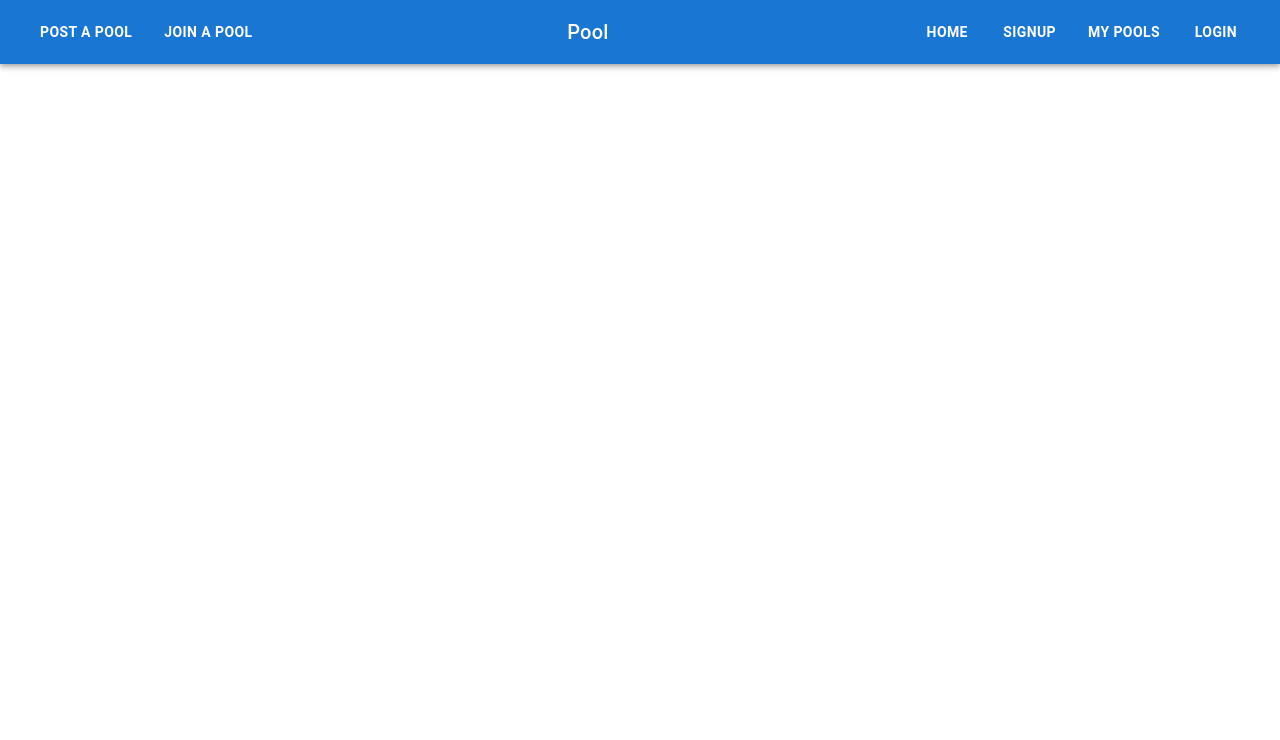
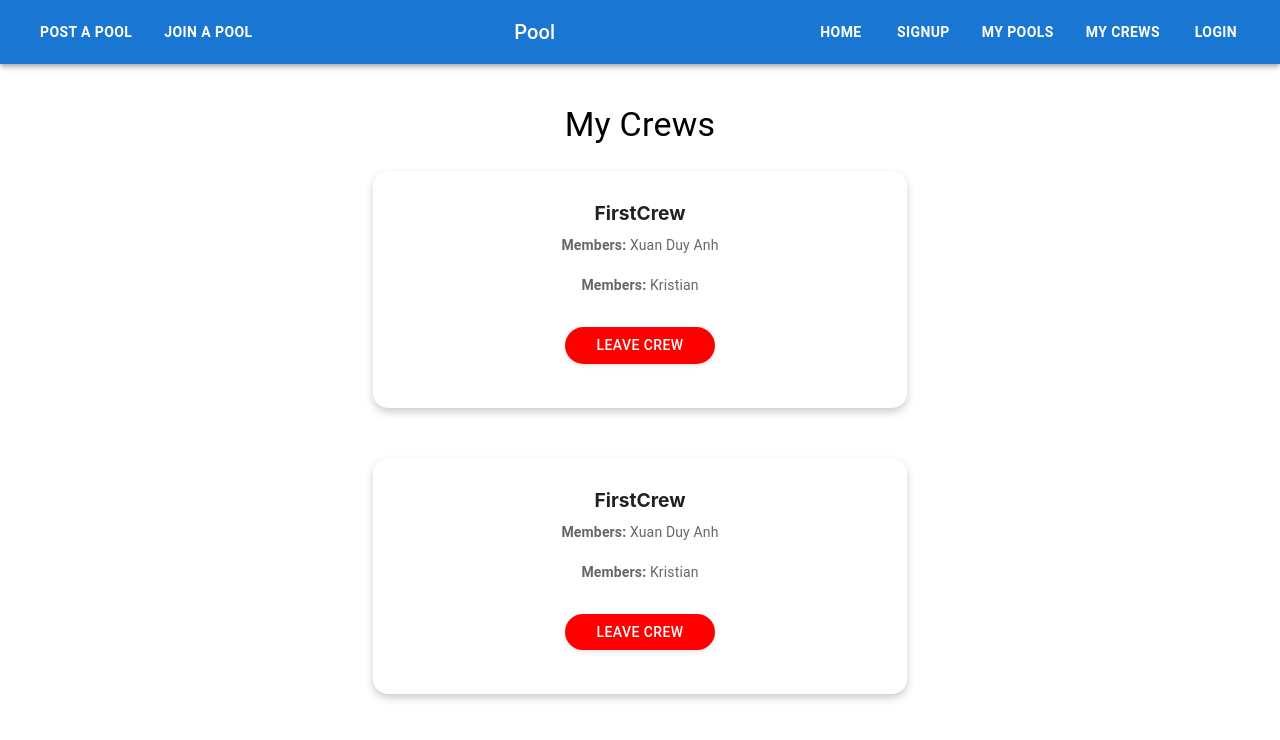
Before and after one commit to nexusstar12/CarpoolApp, a React (Create React App) app in the folder appfrontend/: page /my-crews in a window 1280 px wide. Shown: the top 740 px of the page. Built offline with nearby package versions, Linux system fonts and the light colour scheme; no server answers.

Commit message:
added crew page

```diff
--- a/appfrontend/src/App.js
+++ b/appfrontend/src/App.js
@@ -4,6 +4,7 @@ import SignUpPage from "./pages/SignUpPage";
 import HomePage from "./pages/HomePage";
 import PoolCreationPage from "./pages/PoolCreationPage";
 import ListPoolPage from "./pages/ListPoolPage";
+import ListCrewPage from "./pages/ListCrewPage";
 import { BrowserRouter as Router, Route, Routes } from "react-router-dom";
 import Bar from "./components/Bar";
 import { createContext, useState } from "react";
@@ -23,6 +24,8 @@ function App() {
             <Route path="/signin" element={<SignInPage />} />
             <Route path="/create-pool" element={<PoolCreationPage />} />
             <Route path="/my-pools" element={<ListPoolPage />} />
+            <Route path="/my-crews" element={<ListCrewPage />} />
+
           </Routes>
         </Router>
       </div>
--- a/appfrontend/src/components/Bar.js
+++ b/appfrontend/src/components/Bar.js
@@ -104,9 +104,9 @@ export default function Bar() {
               </Button>
             </Link>
           )}
-          {isLoggedIn && (
+
             <Link
-              to="/signup"
+              to="/my-crews"
               style={{ textDecoration: "none", margin: "0 8px" }}
             >
               <Button
@@ -119,7 +119,7 @@ export default function Bar() {
                 My Crews
               </Button>
             </Link>
-          )}
+
           {isLoggedIn ? (
             <Link style={{ textDecoration: "none", margin: "0 8px" }}>
               <Button
--- /dev/null
+++ b/appfrontend/src/pages/ListCrewPage.js
@@ -0,0 +1,224 @@
+import React, { useState, useEffect } from "react";
+import styled from "@emotion/styled";
+import { Button, Card, CardContent, Typography, Box } from "@mui/material";
+import axiosInstance from "../config/axios.config";
+
+export default function ListCrewPage() {
+  const [data, setData] = useState(
+     [
+      {
+        crewId: 1,
+        name: "FirstCrew",
+        members: [
+          {
+            userId: 2,
+            name: "Xuan Duy Anh",
+          },
+          {
+            userId: 3,
+            name: "Kristian",
+          },
+        ],
+      },
+      {
+        crewId: 1,
+        name: "FirstCrew",
+        members: [
+          {
+            userId: 2,
+            name: "Xuan Duy Anh",
+          },
+          {
+            userId: 3,
+            name: "Kristian",
+          },
+        ],
+      },{
+        crewId: 1,
+        name: "FirstCrew",
+        members: [
+          {
+            userId: 2,
+            name: "Xuan Duy Anh",
+          },
+          {
+            userId: 3,
+            name: "Kristian",
+          },
+        ],
+      },{
+        crewId: 1,
+        name: "FirstCrew",
+        members: [
+          {
+            userId: 2,
+            name: "Xuan Duy Anh",
+          },
+          {
+            userId: 3,
+            name: "Kristian",
+          },
+        ],
+      },
+    ]
+  );
+
+console.log("data",data)
+  const [loading, setLoading] = useState(true);
+  const [error, setError] = useState(null);
+  const [disabledButtons, setDisabledButtons] = useState([]);
+
+  const handleClick = (crewId, type) => {
+    console.log("type", type);
+    if (type === "LEAVE CREW") {
+      const updatedMyCrews = data.myCrews.filter(
+        (item) => item.crewId !==crewId
+      );
+      setData((prevData) => ({ ...prevData, myCrews: updatedMyCrews }));
+    }
+  };
+
+  // useEffect(() => {
+  //   const fetchData = async () => {
+  //     try {
+  //       const response = await axiosInstance.get(
+  //         "/searchbar?filter=endZip&value=94115"
+  //       );
+  //       setData(response.data);
+  //     } catch (err) {
+  //       setError(err);
+  //     }
+  //   };
+
+  //   fetchData();
+  // }, []);
+
+  if (error) {
+    return <div>Error: {error.message}</div>;
+  }
+
+  const CardContainer = styled("div")`
+    display: flex;
+    flex-wrap: wrap;
+    justify-content: center;
+    align-items: center;
+    margin-bottom: 20px;
+  `;
+
+  const StyledCard = styled(Card)`
+    flex: 0 0 calc(50% - 40px);
+    margin: 25px;
+    padding: 20px;
+    box-shadow: 0 4px 8px rgba(0, 0, 0, 0.2);
+    border-radius: 15px;
+    transition: 0.3s;
+    &:hover {
+      box-shadow: 0 10px 20px rgba(0, 0, 0, 0.3);
+    }
+  `;
+
+  const StyledCardContent = styled(CardContent)`
+    padding: 10px;
+    display: flex;
+    flex-direction: column;
+    justify-content: space-between;
+    align-items: center; // This will horizontally center-align the child elements
+  `;
+
+  const JoinButton = styled(Button)`
+    background-color: #4caf50;
+    color: white;
+    margin-top: 12px;
+    box-shadow: 0px 2px 4px rgba(0, 0, 0, 0.1);
+    width: 150px; // Set a fixed width for the button
+    border-radius: 25px; // Increase border-radius for a more rounded appearance
+    &:hover {
+      background-color: #45a049;
+    }
+  `;
+
+  const CardTitle = styled("div")`
+    font-size: 1.2em;
+    font-weight: bold;
+    margin-bottom: 10px;
+  `;
+
+
+  const DetailsContainer = styled("div")`
+    margin-bottom: 10px;
+    font-size: 0.9em;
+  `;
+
+  const getCards = (data) => {
+    console.log("datadata", data);
+    if (!data) {
+      return (
+        <StyledCard>
+          <StyledCardContent>
+            <DetailsContainer>
+              <Typography variant="body2" color="textSecondary">
+                <strong>Current Crew: </strong>
+              </Typography>
+            </DetailsContainer>
+          </StyledCardContent>
+        </StyledCard>
+      );
+    }
+    return data.map((dataRow) => (
+        // console.log("dataRow",dataRow)
+      <StyledCard key={dataRow.crewId}>
+        <StyledCardContent>
+          {/* Title */}
+          <CardTitle>{dataRow?.name}</CardTitle>
+
+          {dataRow.members.map((member) => {
+            return (
+              <CardContainer>
+                <Typography variant="body2" color="textSecondary">
+                  <strong>Members: </strong> {member.name}
+                </Typography>
+              </CardContainer>
+            );
+          })}
+
+          {/* Button */}
+          <JoinButton
+            variant="contained"
+            onClick={() => handleClick(dataRow.crewId)}
+            style={{
+                backgroundColor: "red"
+              }}
+          >
+            Leave Crew
+          </JoinButton>
+        </StyledCardContent>
+      </StyledCard>
+    ));
+  };
+
+  return (
+    <Box
+      sx={{
+        mt: 5,
+        display: "flex",
+        flexDirection: "column",
+        alignItems: "center",
+        overflowY: "auto",
+        maxHeight: "80vh",
+      }}
+    >
+      {data.length ? (
+        <Typography variant="h4">My Crews</Typography>
+      ) : null}
+      <CardContainer>{getCards(data)}</CardContainer>
+
+      {/* <div>
+        {data.length === 0 ? (
+          <p>No results found.</p>
+        ) : (
+          <CardContainer>{getCards()}</CardContainer>
+        )}
+      </div> */}
+    </Box>
+  );
+}
```
